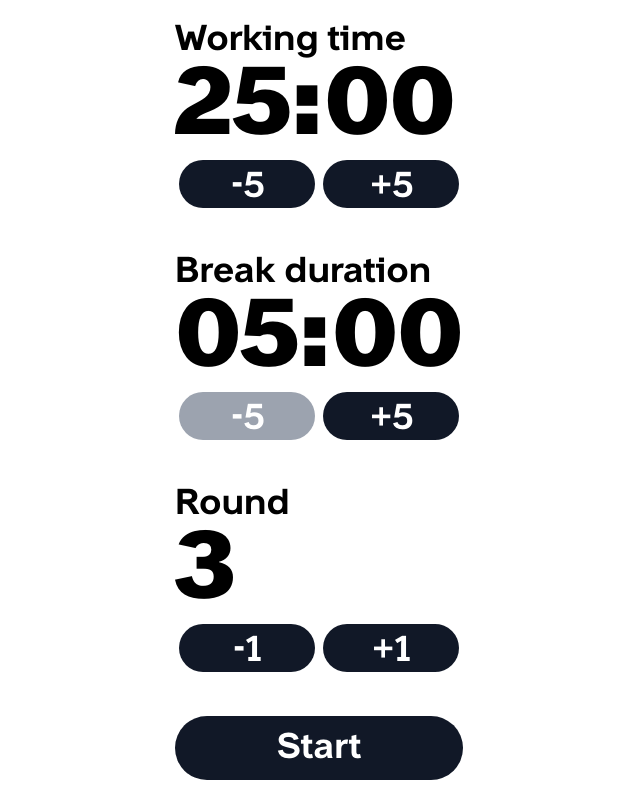
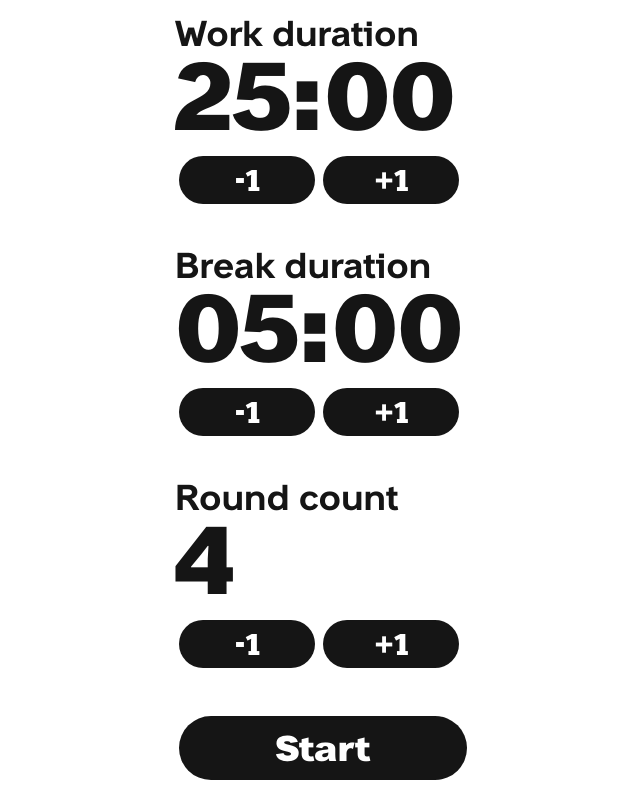
Before and after one commit to soisyhpe/pomodoro, a React (Vite) app: page / in a window 1280 px wide. Shown: the whole page, without its empty margins (321-961 px from the left). Built offline with nearby package versions, Linux system fonts and the light colour scheme.

Commit message:
fix: design now match prototype #3, clear title now visible for each part #4, design now more beautiful #5

```diff
--- a/src/Button.jsx
+++ b/src/Button.jsx
@@ -1,14 +1,26 @@
 import React from "react";
 
-const Button = ({ onClick, label, isDisabled }) => (
+const UsualButton = ({onClick, label}) => (
   <button
     onClick={onClick}
-    className={`w-full h-12 rounded-full m-1 ${isDisabled ? 'bg-gray-400 cursor-not-allowed' : 'bg-gray-900 cursor-pointer'
+    className={`w-full h-16 rounded-full m-1 bg-black cursor-pointer'
+    }`}
+  >
+    <p
+      className={`pt-1.5 inline-block align-middle text-center text-white font-black text-4xl`}>{label}</p>
+  </button>
+);
+
+const Button = ({onClick, label, isDisabled}) => (
+  <button
+    onClick={onClick}
+    className={`w-full h-12 rounded-full m-1 ${isDisabled ? 'bg-black-disabled cursor-not-allowed' : 'bg-black cursor-pointer'
     }`}
     disabled={isDisabled}
   >
-    <p className='pt-1.5 inline-block align-middle text-white text-center text-4xl font-bold'>{label}</p>
+    <p
+      className={`pt-1.5 inline-block align-middle ${isDisabled ? 'text-white-disabled' : 'text-white'} text-center text-3xl font-black`}>{label}</p>
   </button>
 );
 
-export default Button;
+export {UsualButton, Button};
--- a/src/Timer.jsx
+++ b/src/Timer.jsx
@@ -1,67 +1,14 @@
 import './timer.css';
-import Button from "./Button.jsx";
-import React, { useRef, useState, useEffect } from 'react';
-
-
-const formatTime = (time) => {
-  const minutes = Math.floor(time / 60);
-  const seconds = time % 60;
-  return `${String(minutes).padStart(2, '0')}:${String(seconds).padStart(2, '0')}`;
-};
-
-const ConfigTimerSection = ({ title, getter, setter, maxValue, minValue, isTimer }) => {
-  const isMinValueReached = getter <= (isTimer ? minValue * 60 : minValue);
-  const isMaxValueReached = getter >= (isTimer ? maxValue * 60 : maxValue);
-
-  return (
-    <div className='w-72 mb-10'>
-      <h1 className='font-bold text-4xl'>{title}</h1>
-      <p className='font-black text-8xl'>{isTimer ? formatTime(getter) : getter}</p>
-      <div className='flex items-stretch'>
-        <Button
-          onClick={() =>
-            setter((previousValue) =>
-              Math.max(
-                previousValue - (isTimer ? minValue * 60 : minValue),
-                isTimer ? minValue * 60 : minValue
-              )
-            )
-          }
-          label={`-${minValue}`}
-          isDisabled={isMinValueReached}
-        />
-        <Button
-          onClick={() =>
-            setter((previousValue) =>
-              Math.min(
-                previousValue + (isTimer ? minValue * 60 : minValue),
-                isTimer ? maxValue * 60 : maxValue
-              )
-            )
-          }
-          label={`+${minValue}`}
-          isDisabled={isMaxValueReached}
-        />
-      </div>
-    </div>
-  );
-};
-
-const TimerSection = ({ title, getter, isTimer }) => {
-  return (
-    <div className='w-72 mb-10'>
-      <h1 className='font-black text-4xl'>{title}</h1>
-      <p className='font-bold text-8xl'>{isTimer ? formatTime(getter) : getter}</p>
-    </div>
-  );
-};
+import {ConfigTimerSection, TimerSection} from "./TimerSection.jsx";
+import React, {useRef, useState, useEffect} from 'react';
+import {UsualButton} from "./Button.jsx";
 
 function Timer() {
 
   ///User input
   const [workingTime, setWorkingTime] = useState(25 * 60);
   const [breakDuration, setBreakDuration] = useState(5 * 60);
-  const [round, setRound] = useState(3);
+  const [roundCount, setRoundCount] = useState(4);
 
   //states
   const [unstarted, setUnstarted] = useState(true);
@@ -71,7 +18,7 @@ function Timer() {
   //Retrieval of user input and use of it
   const [remainingTime, setRemainingTime] = useState(workingTime);
   const [remainingBreakTime, setRemainingBreakTime] = useState(breakDuration);
-  const [remainingRounds, setRemainingRounds] = useState(round);
+  const [remainingRounds, setRemainingRounds] = useState(roundCount);
 
   //BreakTime && delayedStart
   const [isBreak, setIsBreak] = useState(false);
@@ -84,7 +31,7 @@ function Timer() {
 
   const startTimer = () => {
     setIsDelayed(true);
-    setRemainingRounds(round);
+    setRemainingRounds(roundCount);
     setRemainingTime(workingTime);
   }
 
@@ -105,7 +52,7 @@ function Timer() {
     setUnstarted(true);
     setStarted(false);
     setIsBreak(false);
-    setRemainingRounds(round)
+    setRemainingRounds(roundCount)
   }
 
 
@@ -159,37 +106,46 @@ function Timer() {
   return (
     <div className='min-h-screen min-w-screen flex flex-col items-center justify-center'>
       {isDelayed ? (
-        <p className='font-bold text-8xl mt-3'>{countdown}</p>
+        <p className='text-black font-bold text-8xl'>{countdown}</p>
       ) : (
         <>
           {unstarted && (
             <>
               <ConfigTimerSection
-                title='Working time'
+                title='Work duration'
                 getter={workingTime}
                 setter={setWorkingTime}
                 maxValue={60}
-                minValue={5}
+                minValue={1}
                 isTimer={true}
+                isDisabled={false}
               />
 
-              {round > 1 && (
               <ConfigTimerSection
                 title='Break duration'
                 getter={breakDuration}
                 setter={setBreakDuration}
                 maxValue={60}
-                  minValue={5}
+                minValue={1}
                 isTimer={true}
+                isDisabled={roundCount <= 1}
               />
-              )}
-              <ConfigTimerSection title='Round' getter={round} setter={setRound} maxValue={10} minValue={1} isTimer={false} />
+
+              <ConfigTimerSection
+                title='Round count'
+                getter={roundCount}
+                setter={setRoundCount}
+                maxValue={10}
+                minValue={1}
+                isTimer={false}
+                isDisabled={false}
+              />
+
               <div className='w-72'>
-                <button
+                <UsualButton
                   onClick={startTimer}
-                  className='bg-gray-900 text-white w-full h-16 rounded-full font-bold text-4xl p-0 m-0'
-                >Start
-                </button>
+                  label='Start'
+                />
               </div>
             </>
           )}
@@ -198,40 +154,32 @@ function Timer() {
             <>
               {!isBreak && (
                 <TimerSection
-                  title='Remaining time'
+                  title='Work'
                   getter={remainingTime}
                   isTimer={true}
                 />)}
+
               {isBreak && remainingRounds > 0 && (
                 <>
                   <TimerSection
-                    title='Remaining break time'
+                    title='Break'
                     getter={remainingBreakTime}
                     isTimer={true}
                   />
+                </>
+              )}
+
               <TimerSection
-                    title='Remaining rounds'
-                    getter={remainingRounds}
+                title='Round'
+                getter={`${roundCount - remainingRounds}/${roundCount}`}
                 isTimer={false}
               />
-                </>
-              )}
-              {!isBreak && remainingRounds == 1 && (
-                <>
-                  <TimerSection
-                    title=''
-                    getter={'Last round '}
-                    isTimer={false}
+
+              <div className='w-72'>
+                <UsualButton
+                  onClick={pauseOrResumeTimer}
+                  label={paused ? 'Resume' : 'Pause'}
                 />
-                </>
-              )}
-              <div className='w-72'>
-                <button
-                  onClick={pauseOrResumeTimer}
-                  className='bg-gray-900 text-white w-full h-16 rounded-full font-bold text-4xl p-0 m-0'
-                >
-                  {paused ? 'Resume' : 'Pause'}
-                </button>
               </div>
             </>
           )}
--- /dev/null
+++ b/src/TimerSection.jsx
@@ -0,0 +1,58 @@
+import {Button} from "./Button.jsx";
+import React from "react";
+
+const formatTime = (time) => {
+  const minutes = Math.floor(time / 60);
+  const seconds = time % 60;
+  return `${String(minutes).padStart(2, '0')}:${String(seconds).padStart(2, '0')}`;
+};
+
+const ConfigTimerSection = ({title, getter, setter, maxValue, minValue, isTimer, isDisabled = false}) => {
+  const isMinValueReached = getter <= (isTimer ? minValue * 60 : minValue);
+  const isMaxValueReached = getter >= (isTimer ? maxValue * 60 : maxValue);
+
+  return (
+    <div className='w-72 mb-10'>
+      <h1 className={`${isDisabled ? 'text-black-disabled' : 'text-black'} font-bold text-4xl`}>{title}</h1>
+      <p
+        className={`${isDisabled ? 'text-black-disabled' : 'text-black'} font-black text-8xl`}>{isTimer ? formatTime(getter) : getter}</p>
+      <div className='flex items-stretch'>
+        <Button
+          onClick={() =>
+            setter((previousValue) =>
+              Math.max(
+                previousValue - (isTimer ? minValue * 60 : minValue),
+                isTimer ? minValue * 60 : minValue
+              )
+            )
+          }
+          label={`-${minValue}`}
+          isDisabled={isMinValueReached}
+        />
+        <Button
+          onClick={() =>
+            setter((previousValue) =>
+              Math.min(
+                previousValue + (isTimer ? minValue * 60 : minValue),
+                isTimer ? maxValue * 60 : maxValue
+              )
+            )
+          }
+          label={`+${minValue}`}
+          isDisabled={isMaxValueReached}
+        />
+      </div>
+    </div>
+  );
+};
+
+const TimerSection = ({title, getter, isTimer}) => {
+  return (
+    <div className='w-72 mb-10'>
+      <h1 className='text-black font-bold text-4xl'>{title}</h1>
+      <p className='text-black font-black text-8xl'>{isTimer ? formatTime(getter) : getter}</p>
+    </div>
+  );
+};
+
+export {ConfigTimerSection, TimerSection};
--- a/tailwind.config.js
+++ b/tailwind.config.js
@@ -5,7 +5,14 @@ export default {
     "./src/**/*.{js,ts,jsx,tsx}",
   ],
   theme: {
-    extend: {},
+    extend: {
+      colors: {
+        'black': '#151515',
+        'black-disabled': '#7d7d7d',
+        'white': '#ffffff',
+        'white-disabled': '#bababa'
+      }
+    }
   },
   plugins: [],
 }
```
Lines whose indentation alone changed are shown as unchanged.
